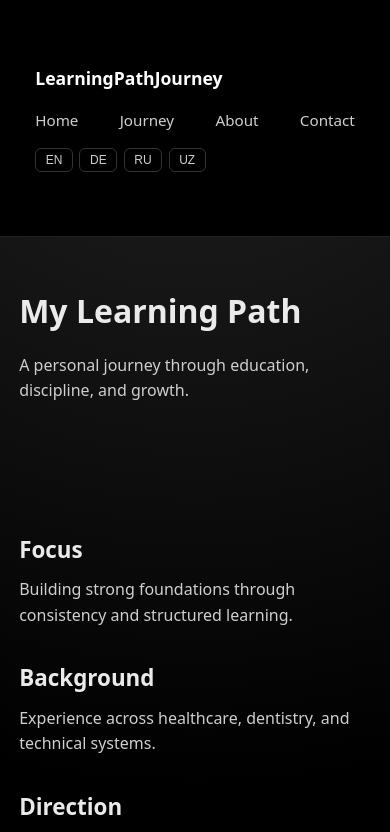
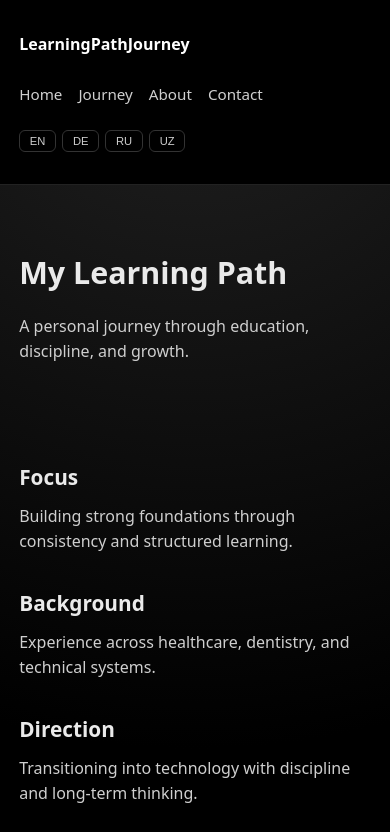
Before and after one commit to Xilola92/learningpathjourney, a plain HTML site: page index.html in a window 390 px wide. Shown: the top 832 px of the page. Drawn offline with Linux system fonts and the light colour scheme; a script that the page names is missing.

Commit message:
Update style.css

```diff
--- a/css/style.css
+++ b/css/style.css
@@ -14,39 +14,39 @@ body {
   line-height: 1.6;
 }
 
+/* ===== LAYOUT HELPERS ===== */
+.container {
+  max-width: 1100px;
+  margin: 0 auto;
+  padding: 2rem 1.2rem;
+}
+
 /* ===== HEADER ===== */
 header {
   background: #000;
   border-bottom: 1px solid #222;
 }
 
-/* ===== NAV CONTAINER ===== */
 .nav {
-  max-width: 1200px;
-  margin: 0 auto;
-  padding: 1rem;
-
   display: flex;
   align-items: center;
   justify-content: space-between;
   gap: 1rem;
-  flex-wrap: wrap; /* 🔴 ВАЖНО: спасает от каши */
 }
 
 /* ===== LOGO ===== */
 .logo {
   font-weight: 600;
-  font-size: 1.1rem;
+  font-size: 1rem;
   color: #fff;
   text-decoration: none;
   white-space: nowrap;
 }
 
-/* ===== LINKS ===== */
+/* ===== NAV LINKS ===== */
 .nav-links {
   display: flex;
-  gap: 1.2rem;
-  flex-wrap: wrap;
+  gap: 1.4rem;
 }
 
 .nav-links a {
@@ -55,7 +55,8 @@ header {
   font-size: 0.95rem;
 }
 
-.nav-links a:hover {
+.nav-links a:hover,
+.nav-links a.active {
   color: #fff;
 }
 
@@ -63,7 +64,6 @@ header {
 .language-switcher {
   display: flex;
   gap: 0.4rem;
-  flex-wrap: wrap;
 }
 
 .language-switcher button {
@@ -71,30 +71,28 @@ header {
   border: 1px solid #333;
   color: #cfcfcf;
   padding: 0.25rem 0.6rem;
-  font-size: 0.75rem;
+  font-size: 0.7rem;
   border-radius: 6px;
   cursor: pointer;
 }
 
 .language-switcher button:hover {
-  border-color: #666;
+  border-color: #777;
   color: #fff;
 }
 
 /* ===== MAIN ===== */
-.container {
-  max-width: 1100px;
-  margin: 0 auto;
-  padding: 3rem 1.2rem;
+main {
+  padding-top: 2rem;
 }
 
 h1 {
-  font-size: 2.6rem;
+  font-size: 2.4rem;
   margin-bottom: 1rem;
 }
 
 h2 {
-  font-size: 1.4rem;
+  font-size: 1.3rem;
   margin: 2rem 0 0.6rem;
 }
 
@@ -105,10 +103,12 @@ p {
 
 /* ===== FOOTER ===== */
 footer {
+  margin-top: 4rem;
   text-align: center;
   padding: 2rem 1rem;
   color: #777;
   font-size: 0.8rem;
+  border-top: 1px solid #222;
 }
 
 /* ===== MOBILE ===== */
@@ -119,11 +119,16 @@ footer {
   }
 
   .nav-links {
-    width: 100%;
-    justify-content: space-between;
+    flex-wrap: wrap;
+    gap: 1rem;
+    margin-top: 0.5rem;
+  }
+
+  .language-switcher {
+    margin-top: 0.5rem;
   }
 
   h1 {
-    font-size: 2rem;
+    font-size: 1.9rem;
   }
 }
```
